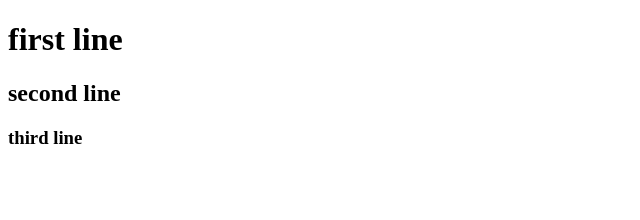
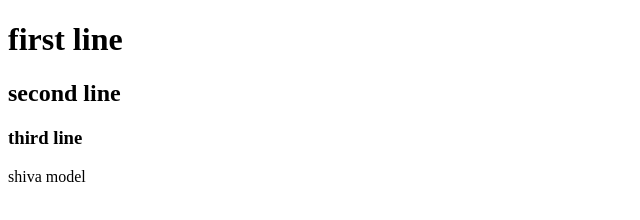
Before and after one commit to Akking1234/test2, a plain HTML site: page index.html in a window 1280 px wide. Shown: the whole page, without its empty margins (0-640 px from the left). Drawn offline with Linux system fonts and the light colour scheme.

Commit message:
Update index.html

```diff
--- a/index.html
+++ b/index.html
@@ -9,5 +9,6 @@
     <h1>first line</h1>
     <h2>second line</h2>
     <h3>third line</h3>
+    <p>shiva model</p>
 </body>
 </html>
```
